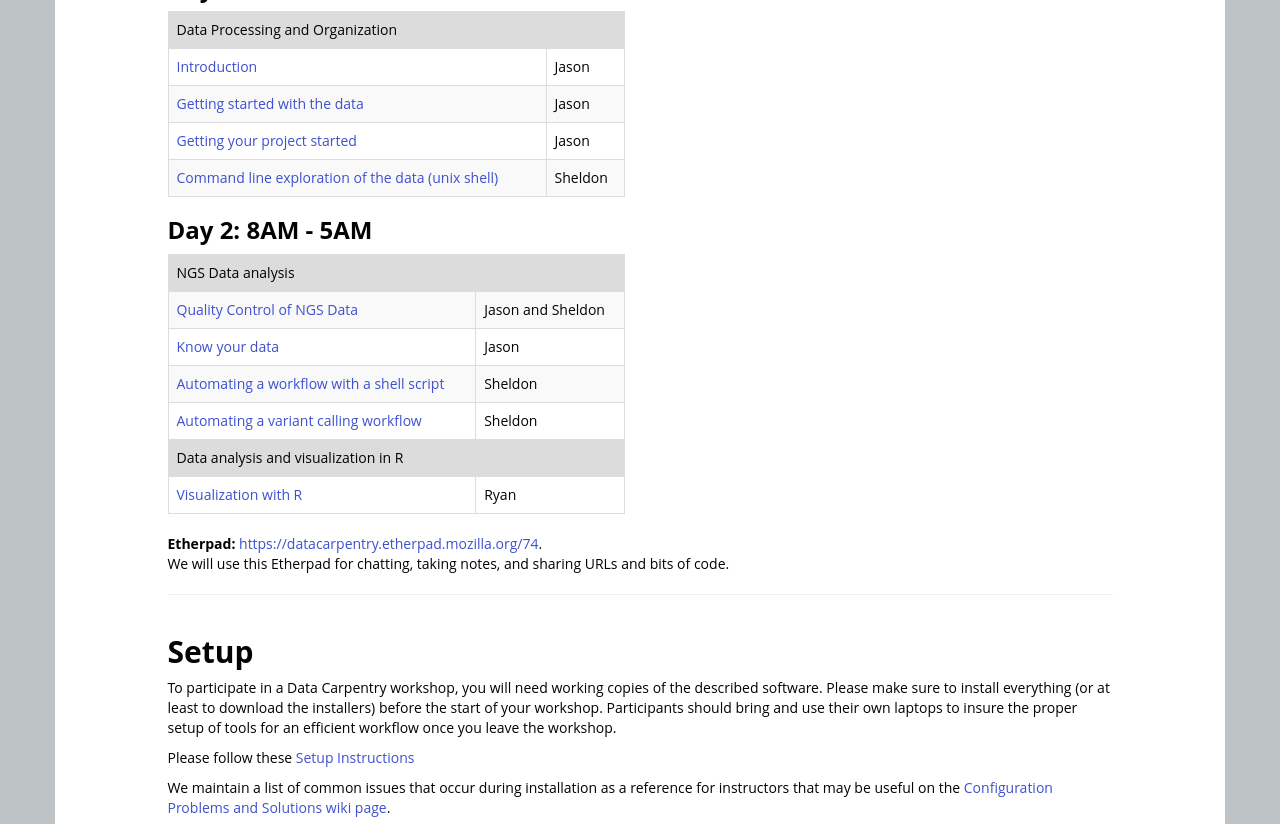
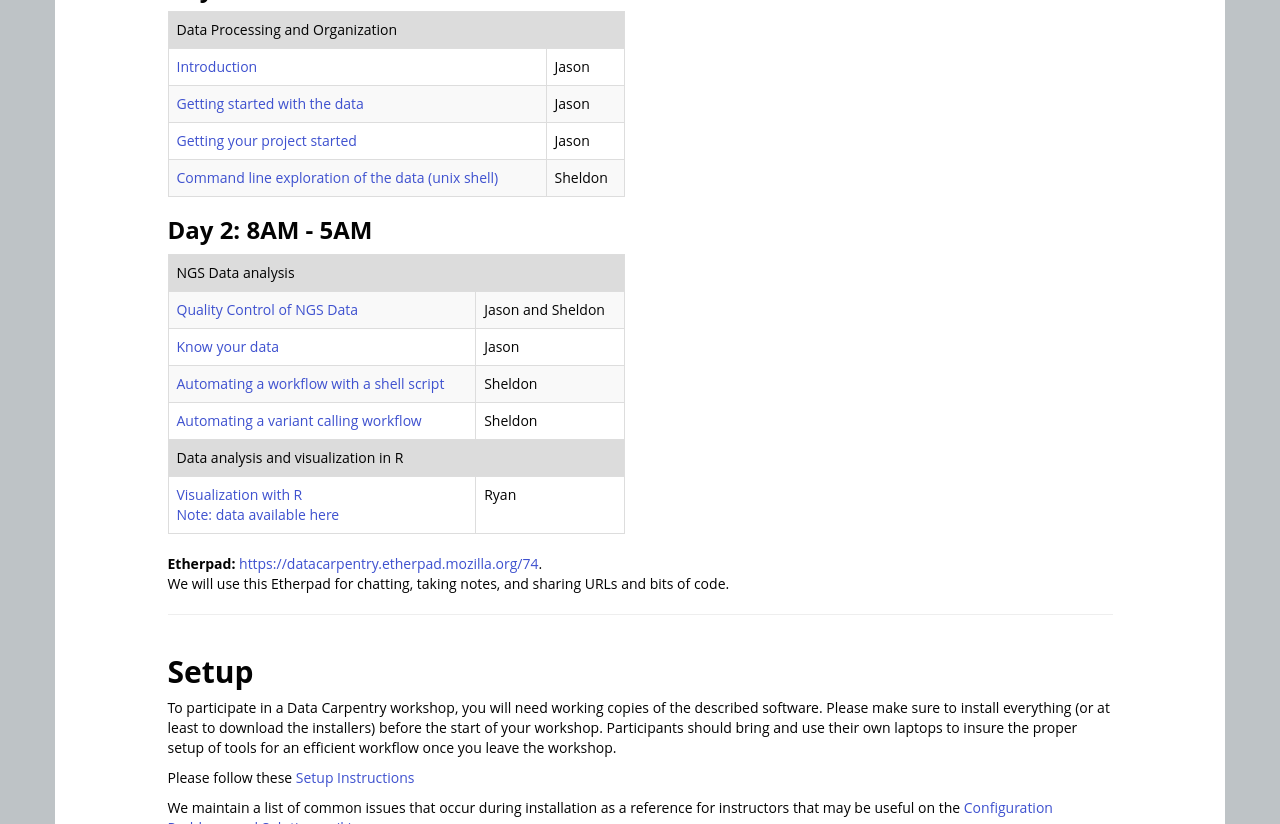
Before and after one commit to devbioinfoguy/2015-07-30-ASPB, a Jekyll site: the page built from index.html, in a window 1280 px wide and 900 px high, scrolled down 994 px, cut to the strip 0-824 px from the top of the window. Built offline with Jekyll 4.4.1, drawn with Linux system fonts in a browser that asks for light colours; nearby versions of some CDN libraries; library files that are not in the unit come from our copies.

Commit message:
Update index.html

```diff
--- a/index.html
+++ b/index.html
@@ -242,8 +242,8 @@ Participants should bring their laptops and plan to participate actively. By the
       <tr>
         <td>
           <a href="https://github.com/datacarpentry/R-genomics/blob/master/R_visualization.md">
-            Visualization with R
-          </a>
+            Visualization with R<br>
+            Note: data available <a href="https://raw.githubusercontent.com/datacarpentry/R-genomics/master/Ecoli_genomes_with_SNPs_per_locus_tag.txt">here</a>
         </td>
         <td>
           Ryan
```
